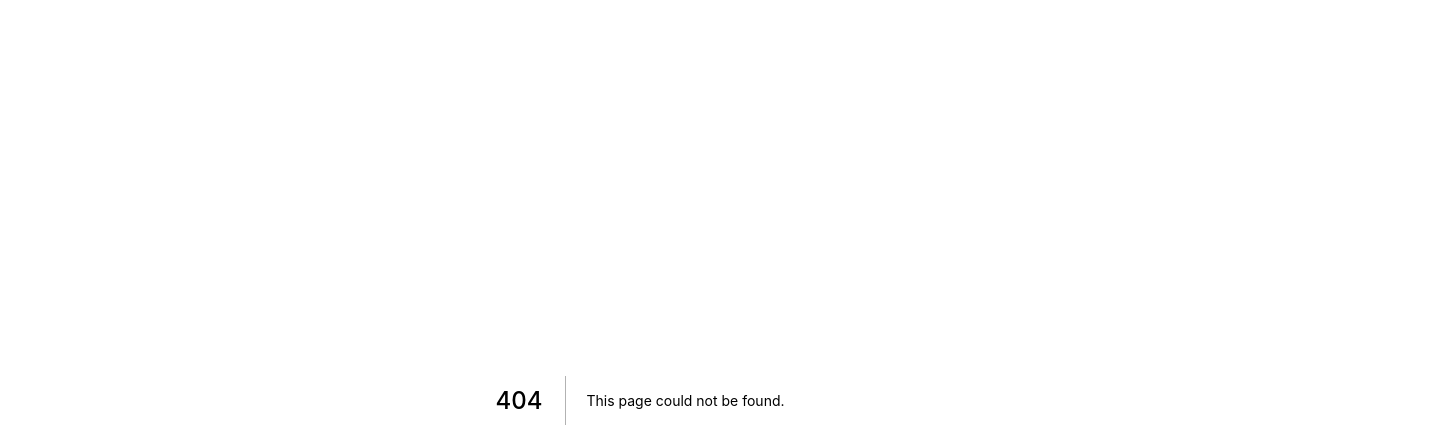
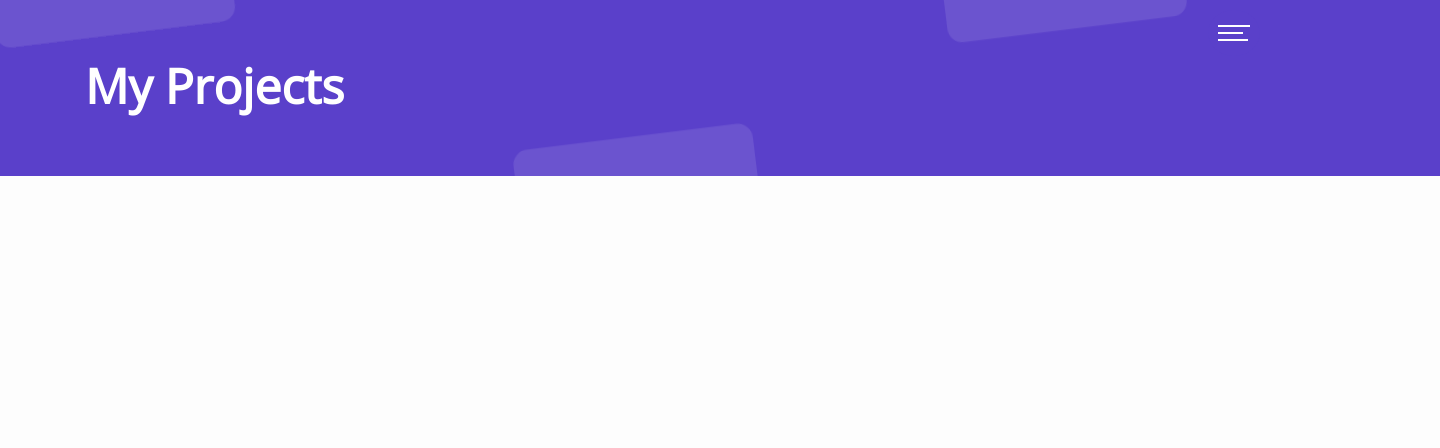
Before and after one commit to bhaktijkoli/bhaktijkoli.com, a Next.js app: page /projects in a window 1280 px wide. Before the commit this address had no page. Shown: the top 448 px of the page, 1440 px wide, since content can reach past the window. Built offline with nearby package versions, Linux system fonts and the light colour scheme.

Commit message:
chore: header

```diff
--- /dev/null
+++ b/src/components/Backgrounds/Hero2.tsx
@@ -0,0 +1,50 @@
+import React from "react";
+
+const Hero: React.FC = () => {
+  return (
+    <svg
+      width="1440"
+      height="238"
+      viewBox="0 0 1440 238"
+      fill="none"
+      xmlns="http://www.w3.org/2000/svg"
+    >
+      <rect width="1440" height="176" fill="#5A40CA" />
+      <rect
+        className="rect1"
+        x="-9.7854"
+        y="-23.5574"
+        width="241"
+        height="77"
+        rx="15"
+        transform="rotate(-7 -9.7854 -23.5574)"
+        fill="white"
+        fill-opacity="0.1"
+      />
+      <rect
+        className="rect2"
+        x="481"
+        y="161.37"
+        width="241"
+        height="77"
+        rx="15"
+        transform="rotate(-7 481 161.37)"
+        fill="white"
+        fill-opacity="0.1"
+      />
+      <rect
+        className="rect3"
+        x="935"
+        y="-23.6295"
+        width="241"
+        height="77"
+        rx="15"
+        transform="rotate(-7 935 -23.6295)"
+        fill="white"
+        fill-opacity="0.1"
+      />
+    </svg>
+  );
+};
+
+export default Hero;
--- /dev/null
+++ b/src/components/Common/Header/Header.tsx
@@ -0,0 +1,21 @@
+import * as React from "react";
+import Hero from "../../Backgrounds/Hero2";
+
+interface HeaderProps {
+  title: string;
+}
+
+const Header: React.FC<HeaderProps> = ({ title }: HeaderProps) => {
+  return (
+    <div id="header">
+      <div className="overlay">
+        <Hero />
+      </div>
+      <div className="container">
+        <h1 className="title">{title}</h1>
+      </div>
+    </div>
+  );
+};
+
+export default Header;
--- /dev/null
+++ b/src/pages/projects.tsx
@@ -0,0 +1,15 @@
+import * as React from "react";
+import Header from "../components/Common/Header/Header";
+import Layout from "../components/Layout/Layout/Layout";
+
+const Projects: React.FC = () => {
+  return (
+    <Layout>
+      <React.Fragment>
+        <Header title="My Projects" />
+      </React.Fragment>
+    </Layout>
+  );
+};
+
+export default Projects;
--- /dev/null
+++ b/src/styles/header.scss
@@ -0,0 +1,48 @@
+#header {
+  .overlay {
+    position: absolute;
+    top: 0px;
+    left: 0px;
+    z-index: -1;
+  }
+  svg .rect1 {
+    animation: reactange-1 2s linear 1s infinite alternate;
+  }
+  svg .rect2 {
+    animation: reactange-2 2s linear 1s infinite alternate;
+  }
+  svg .rect3 {
+    animation: reactange-3 2s linear 1s infinite alternate;
+  }
+  .container {
+    margin-top: 50px;
+  }
+  .title {
+    color: #FFF;
+  }
+}
+
+@keyframes reactange-1 {
+  from {
+    transform: translate(-9px, -5px) rotate(-7deg);
+  }
+  to {
+    transform: translate(10px, -5px) rotate(-7deg);
+  }
+}
+@keyframes reactange-2 {
+  from {
+    transform: translate(4px, 50px) rotate( -7deg);
+  }
+  to {
+    transform: translate(25px, 50px) rotate( -7deg);
+  }
+}
+@keyframes reactange-3 {
+  from {
+    transform: translate(4px, 105px) rotate( -7deg);
+  }
+  to {
+    transform: translate(25px, 105px) rotate( -7deg);
+  }
+}
--- a/src/styles/index.scss
+++ b/src/styles/index.scss
@@ -4,3 +4,4 @@
 @import "menu";
 @import "hero";
 @import "services";
+@import "header";
```
